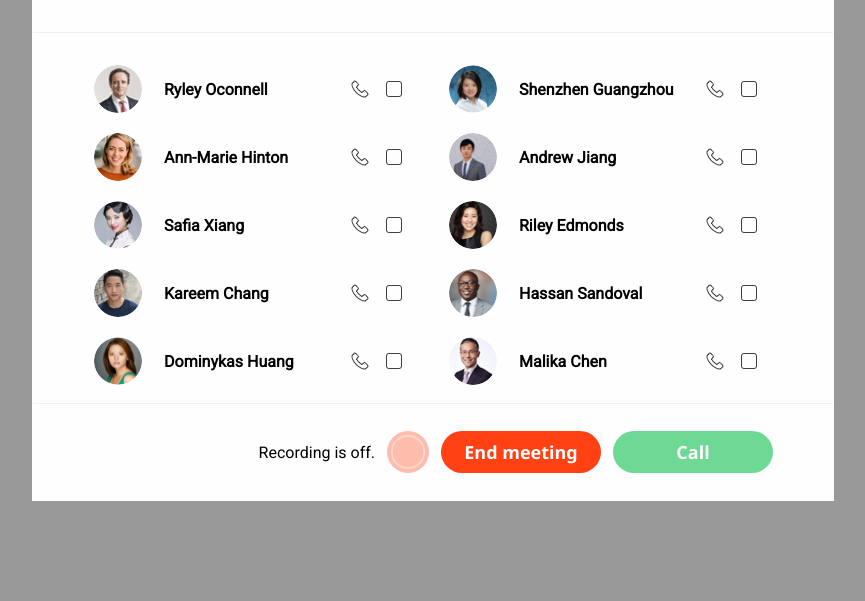
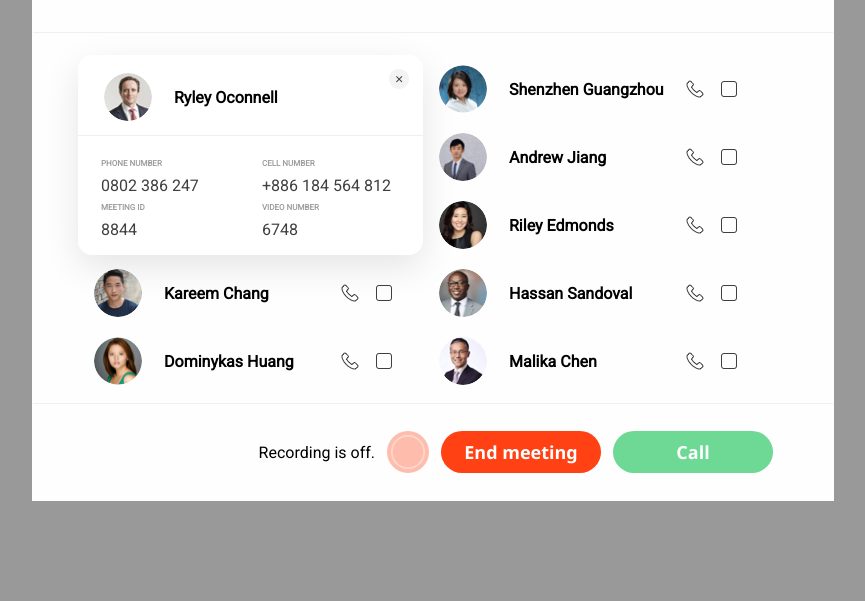
Before and after one commit to SodaLabs/conx-demo, a plain HTML site: page index.html in a window 1280 px wide. Shown: the part 199-800 px from the top of the page, without its empty margins (207-1072 px from the left). Drawn offline with Linux system fonts and the light colour scheme.

Commit message:
Fix the positioning of popup dialog.

```diff
--- a/index.html
+++ b/index.html
@@ -21,7 +21,23 @@
 
   <body>
     <div id="myModal" class="modal">
-      <div id='popup-root' hidden>
+      <!-- Modal content -->
+      <div class="modal-content">
+
+        <div class="title">
+          <h1 class="header">Terry's meeting room</h1>
+          <img class="logo" src="images/logo.png"/>
+        </div>
+        <div class="side-note">8888@vcfxn.com</div>
+
+        <div class="callee-container">
+          <div class="callee">
+            <img class="callee-photo" src="images/1.png" />
+            <div class="callee-name">Ryley Oconnell</div>
+            <input class="callee-phone-button" type= "image" src="images/phone.png"></input>
+            <input class= "callee-checkbox" type="checkbox" name="person1" id="person1"></input>
+            <label for="person1"></label>
+            <div id='popup-root'>
               <input id="popup-close" type="image" src="images/close.png"></input>
               <div id="popup-content">
                 <div class="popup-title">
@@ -52,22 +68,6 @@
                 </div>
               </div>
             </div>
-      <!-- Modal content -->
-      <div class="modal-content">
-
-        <div class="title">
-          <h1 class="header">Terry's meeting room</h1>
-          <img class="logo" src="images/logo.png"/>
-        </div>
-        <div class="side-note">8888@vcfxn.com</div>
-
-        <div class="callee-container">
-          <div class="callee">
-            <img class="callee-photo" src="images/1.png" />
-            <div class="callee-name">Ryley Oconnell</div>
-            <input class="callee-phone-button" type= "image" src="images/phone.png"></input>
-            <input class= "callee-checkbox" type="checkbox" name="person1" id="person1"></input>
-            <label for="person1"></label>
           </div>
 
           <div class="callee">
--- a/js/main.js
+++ b/js/main.js
@@ -27,6 +27,7 @@
     closeButton.addEventListener("click", function(evt) {
       var root = document.getElementById('popup-root');
       root.hidden = true;
+      evt.stopPropagation();
     });
 
     //Handle the record button
--- a/styles/main.css
+++ b/styles/main.css
@@ -64,7 +64,8 @@
 }
 
 .callee {
-  width: 50%;
+  position: relative;
+  width: 345px;
   box-sizing: border-box;
   display: flex;
   align-items: center;
@@ -167,14 +168,15 @@ input[type=checkbox]:checked + label {
 }
 
 #popup-root {
-  position: fixed;
+  position: absolute;
   width: 345px;
   height: 200px;
   border-radius: 14px;
   box-shadow: 0 12px 35px 0 rgba(0, 0, 0, 0.1);
   background-color: #ffffff;
-  left: 134px;
-  top: 211px;
+  left: 0px;
+  top: 0px;
+  z-index: 25;
 }
 
 #popup-close {
```
Lines whose indentation alone changed are shown as unchanged.
